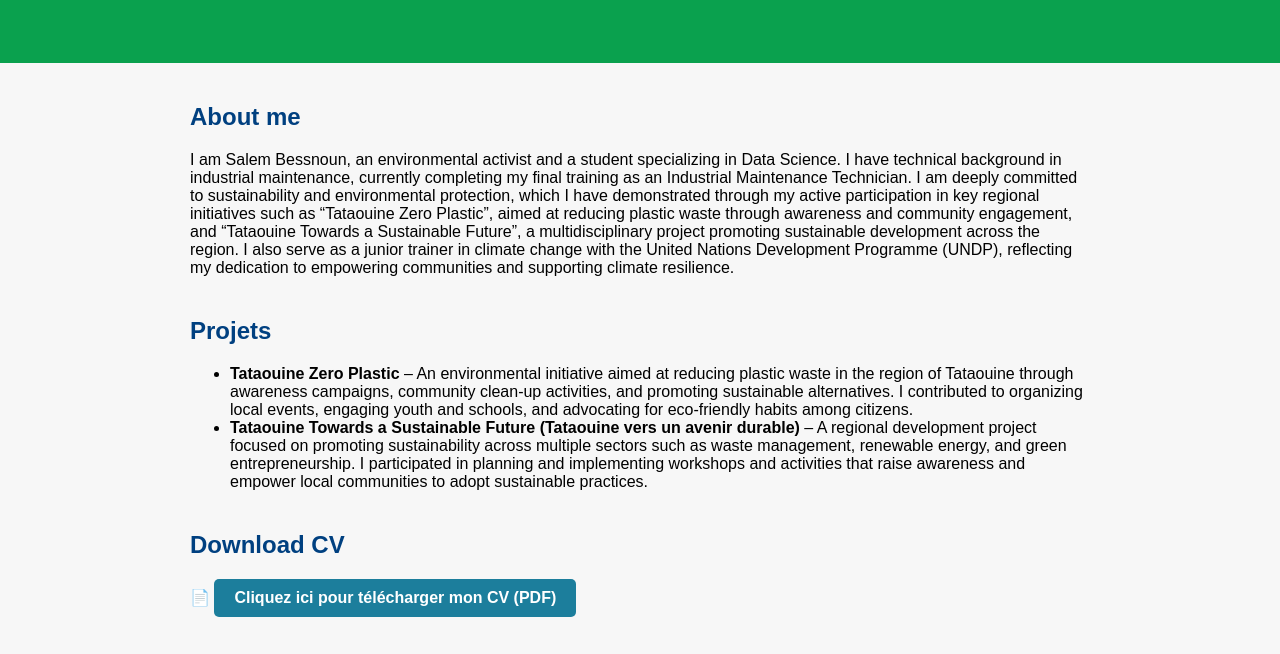
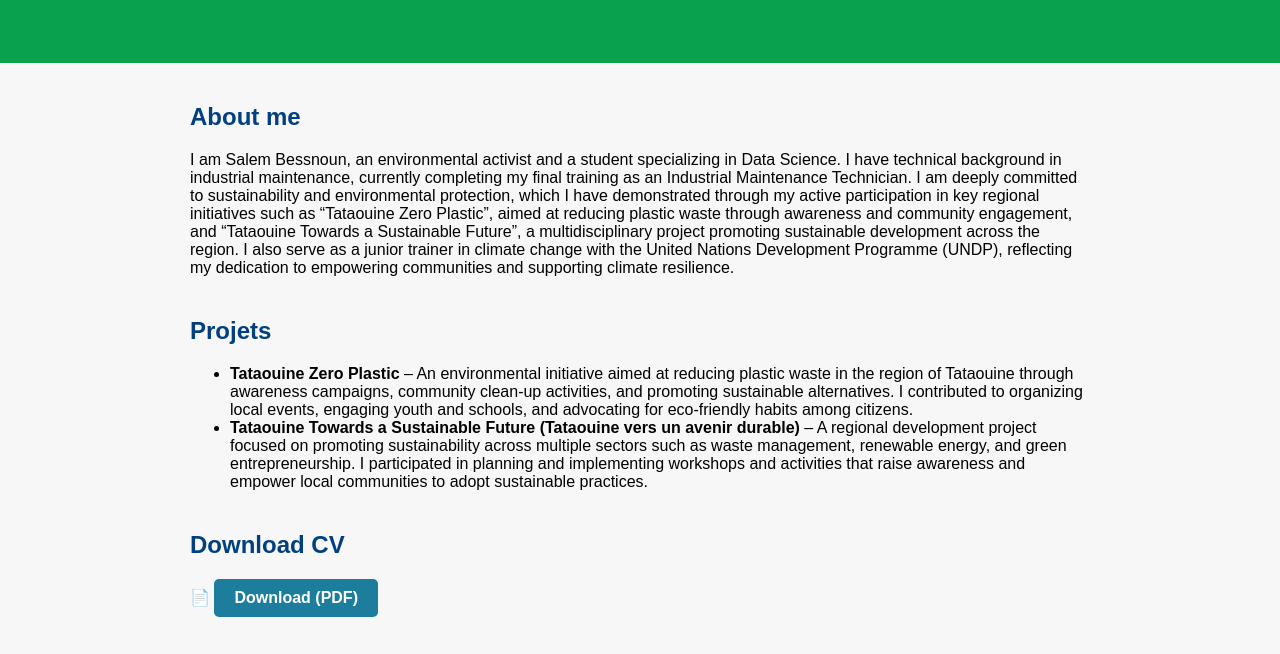
Before and after one commit to bessnoun-salem/portfolio-salem, a plain HTML site: page index.html in a window 1280 px wide. Shown: the part 142-796 px from the top of the page. Drawn offline with Linux system fonts and the light colour scheme.

Commit message:
Add files via upload

```diff
--- a/index.html
+++ b/index.html
@@ -83,7 +83,7 @@
   <section>
     <h2>Download CV</h2>
     <p>
-      📄 <a href="https://drive.google.com/file/d/1A6Rm0BREgQjmSs-w3FwKB65yAqt-jrwb/view?usp=drive_link" download class="download-btn" target="_blank">Cliquez ici pour télécharger mon CV (PDF)</a>
+      📄 <a href="https://drive.google.com/file/d/1A6Rm0BREgQjmSs-w3FwKB65yAqt-jrwb/view?usp=drive_link" download class="download-btn" target="_blank">Download (PDF)</a>
     </p>
   </section>
 
```
